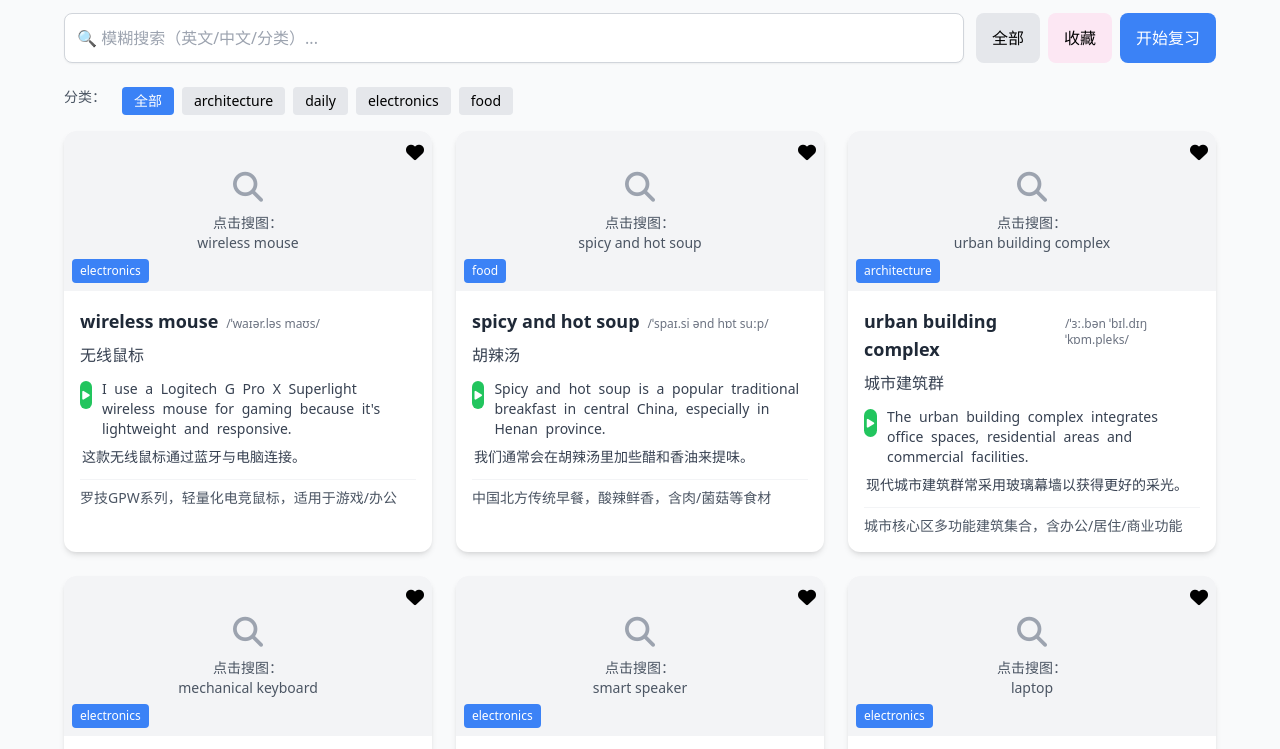
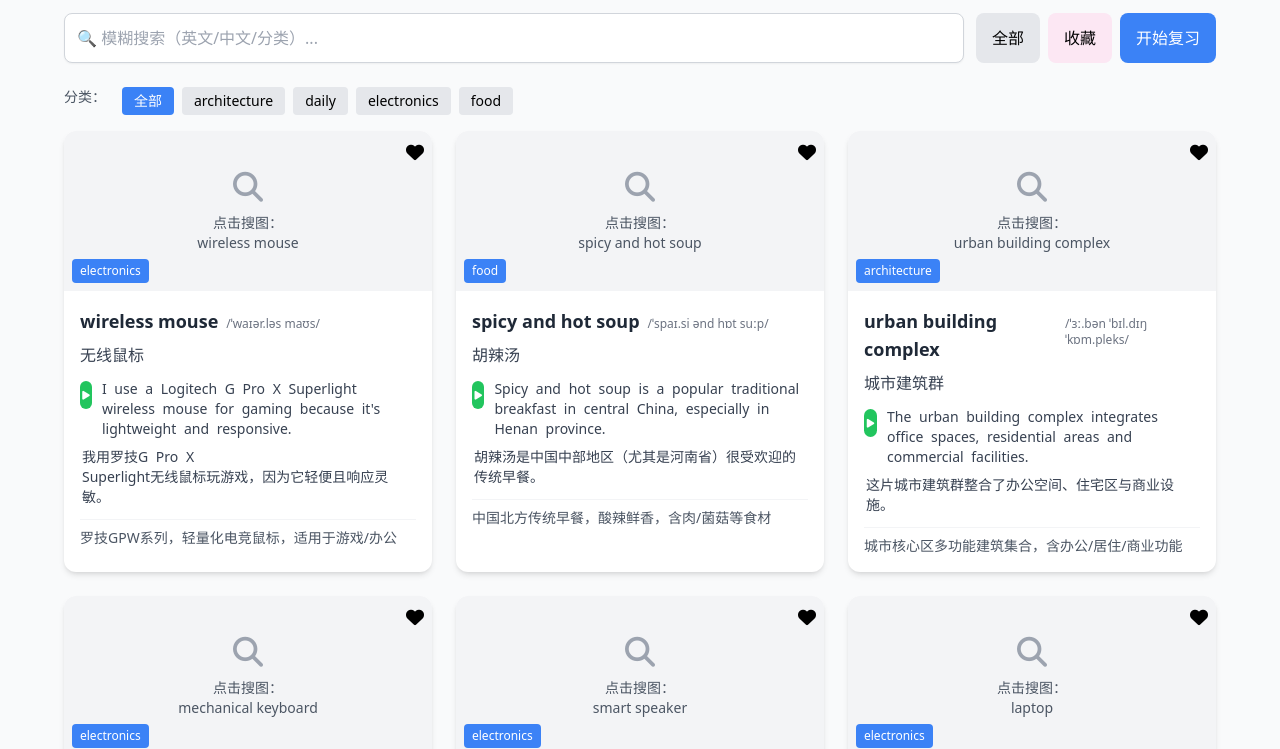
Before and after one commit to nikeshidecizhen/word-review, a plain HTML site: page English_v2/index.html in a window 1280 px wide. Shown: the part 51-800 px from the top of the page. Drawn offline with nearby package versions, Linux system fonts and the light colour scheme.

Commit message:
Add files via upload

```diff
--- a/English_v2/index.html
+++ b/English_v2/index.html
@@ -248,7 +248,7 @@
         const favorited = isFavorited(item.word);
 
         const example1HTML = splitSentenceToSpans(item.example1, 'en-US');
-        const example2TransHTML = splitSentenceToSpans(item.example2Translation, 'zh-CN');
+        const example1TransHTML = splitSentenceToSpans(item.example1Translation, 'zh-CN');
 
         const card = document.createElement('div');
         card.className = 'rounded-xl overflow-hidden shadow-md bg-white hover:shadow-lg transition-shadow';
@@ -291,7 +291,7 @@
               </div>
             </div>
 
-            <p class="text-sm text-gray-700 mt-2">${example2TransHTML}</p>
+            <p class="text-sm text-gray-700 mt-2">${example1TransHTML}</p>
 
             <div class="mt-3 pt-2 border-t border-gray-100">
               <p class="text-sm text-gray-600">${item.extension}</p>
```
